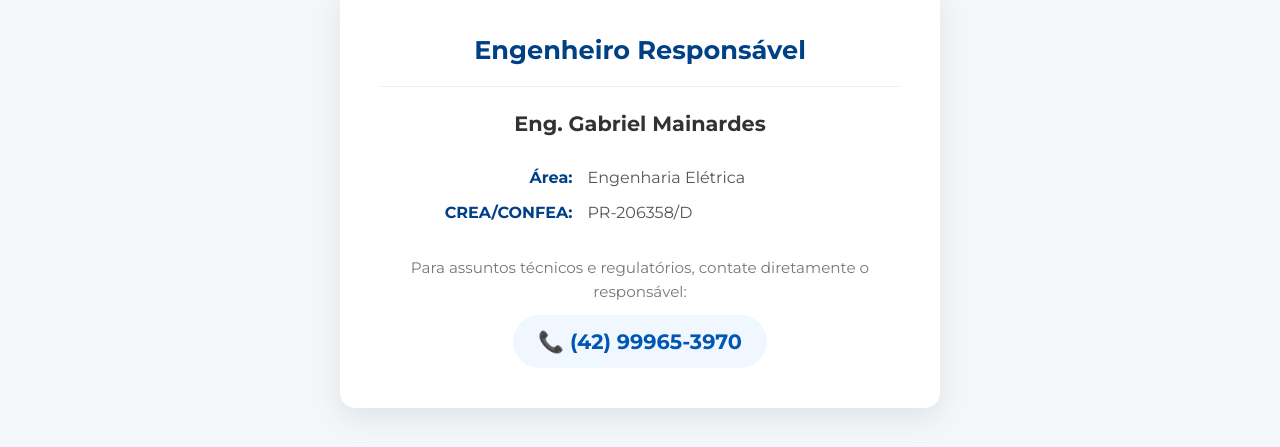
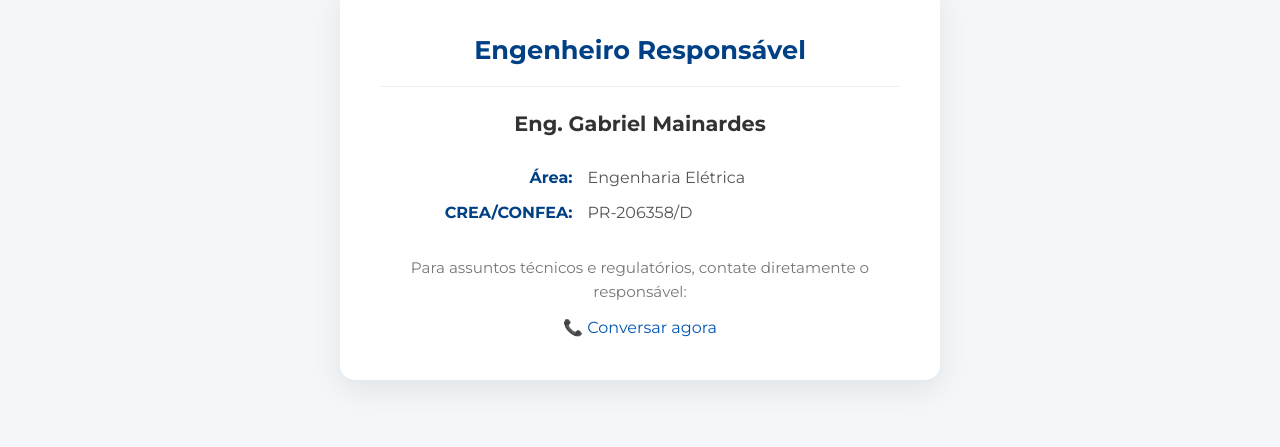
Before and after one commit to jpnabosne/GoatMedical, a plain HTML site: page contato.html in a window 1280 px wide. Shown: the part 353-800 px from the top of the page. Drawn offline with Linux system fonts and the light colour scheme.

Commit message:
Update contact link to WhatsApp

```diff
--- a/contato.html
+++ b/contato.html
@@ -63,7 +63,7 @@ height="0" width="0" style="display:none;visibility:hidden"></iframe></noscript>
     </div>
 
     <p class="texto-extra">Para assuntos técnicos e regulatórios, contate diretamente o responsável:</p>
-    <a href="tel:+5542999653970" class="link-telefone">📞 (42) 99965-3970</a>
+    <a href="//wa.me/5542999653970" class="link-whatsapp">📞 Conversar agora</a>
 </div>
 
             </div>
```
